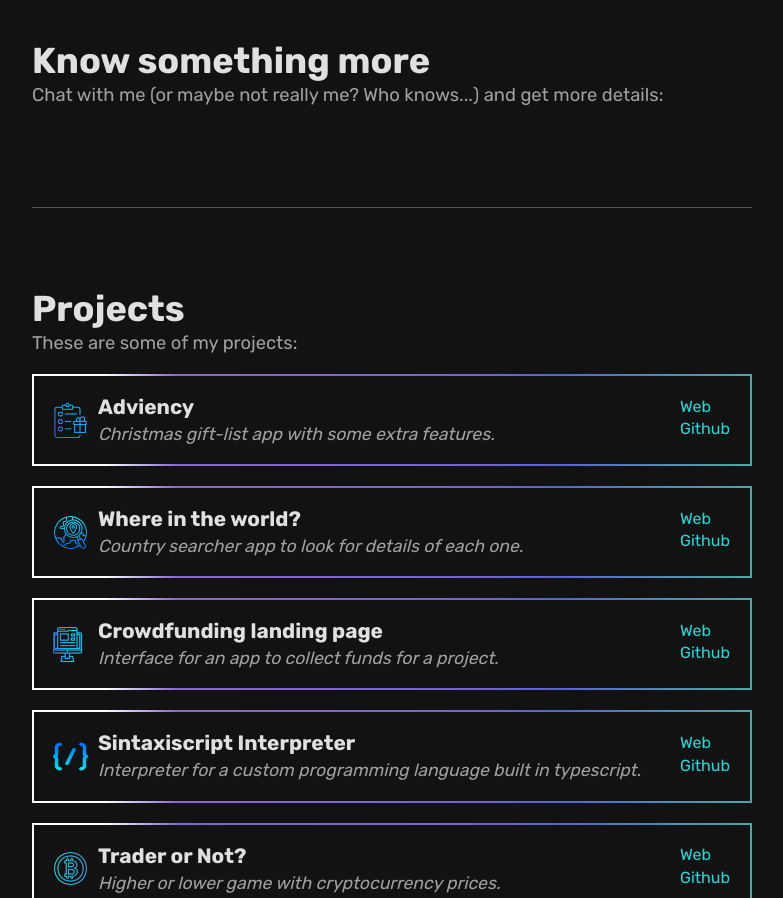
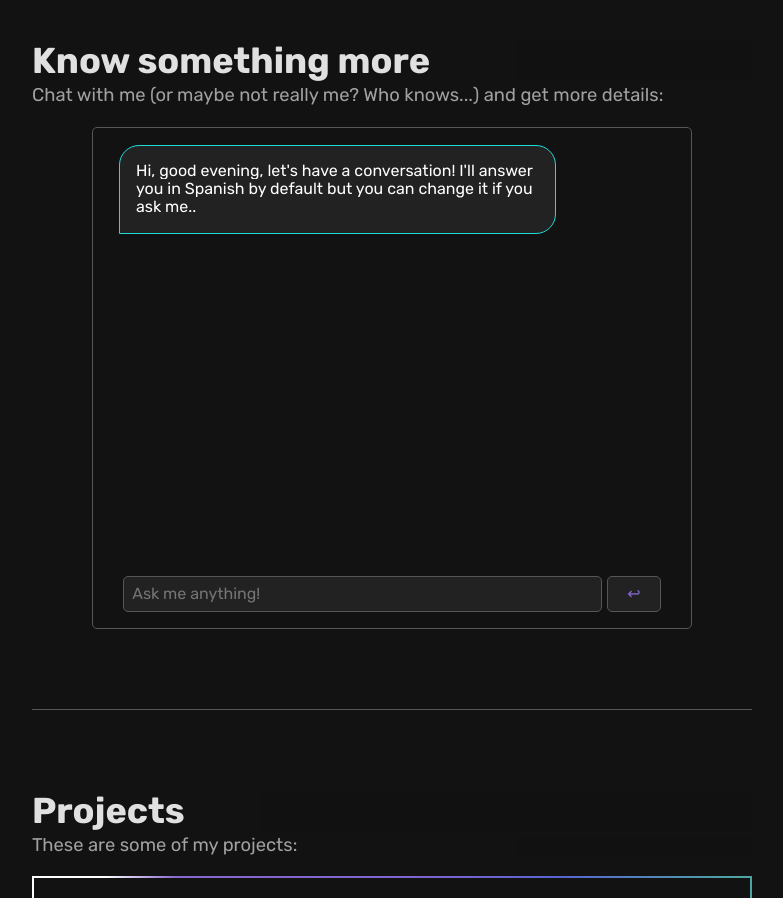
Before and after one commit to Joadevy/Personal-portfolio-next, a Next.js app: page / in a window 1280 px wide. Shown: the part 840-1738 px from the top of the page, without its empty margins (248-1031 px from the left). Built offline with nearby package versions, Linux system fonts and the light colour scheme.

Commit message:
test: minor things

```diff
--- a/src/app/page.tsx
+++ b/src/app/page.tsx
@@ -46,7 +46,7 @@ export default function Home() {
             details:
           </p>
 
-          {/* <Chat></Chat> */}
+          <Chat></Chat>
         </section>
 
         <section id="projects" className={styles.projects}>
```
